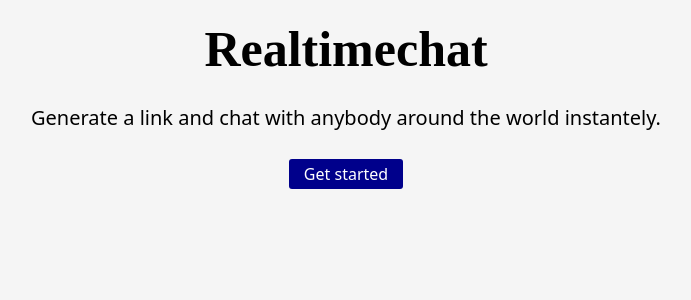
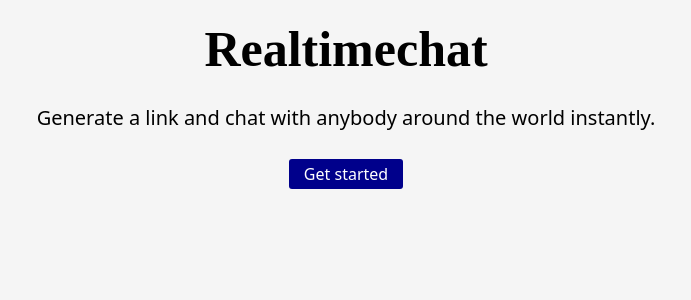
Before and after one commit to faith-ware/realtimechat, a Django app: template templates/index.html in a window 1280 px wide. Shown: the part 174-474 px from the top of the page, without its empty margins (294-985 px from the left). Run offline with Django 3.2, Linux system fonts and the light colour scheme; the template is opened without the code that fills it, so the values that code supplies are empty; some libraries are stand-ins or nearby versions.

Commit message:
Spelling correction

```diff
--- a/templates/index.html
+++ b/templates/index.html
@@ -15,7 +15,7 @@
     <div id="sub-heading" class="container-fluid m-0">
         <div id="first-heading" class="text-center">
             <p id="site-name">Realtimechat</p>
-            <p id="banner">Generate a link and chat with anybody around the world instantely.</p>
+            <p id="banner">Generate a link and chat with anybody around the world instantly.</p>
             <p><a href="#second-heading"><input type="button" id="start" value="Get started"></a></p>
         </div>
 
```
